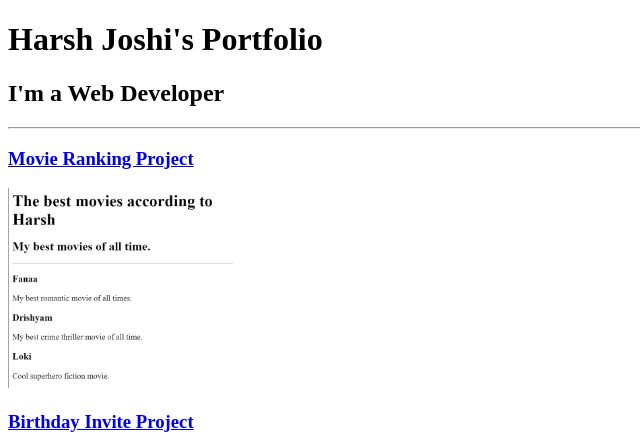
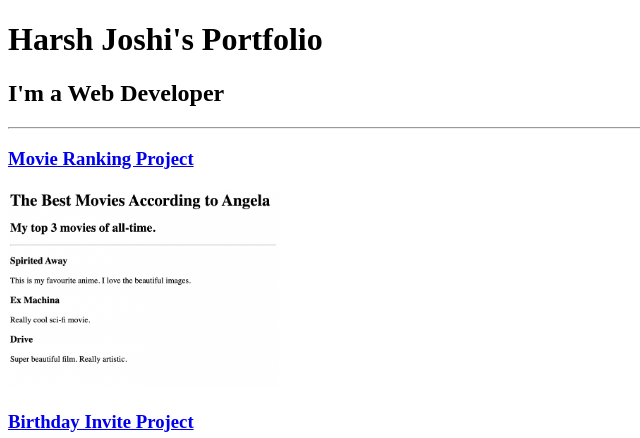
Before and after one commit to Harshjoshiit/html-portfolio7, a plain HTML site: page index.html in a window 1280 px wide. Shown: the top 438 px of the page, without its empty margins (0-640 px from the left). Drawn offline with Linux system fonts and the light colour scheme.

Commit message:
Update index.html

```diff
--- a/index.html
+++ b/index.html
@@ -25,7 +25,7 @@ https://developer.mozilla.org/en-US/docs/Web/HTML/Element/img#attr-height -->
     <h2>I'm a Web Developer</h2>
     <hr/>
     <h3><a href="movieranking.html">Movie Ranking Project</a></h3>
-    <img src="movie ss.png" height="200" alt="movie project"/>
+    <img src="movie-ranking.png" height="200" alt="movie project"/>
     <h3><a href="birthdayinvite.html">Birthday Invite Project</a></h3>
     <img src="birthday-invite.png" height="200"/>
     <hr/>
```
